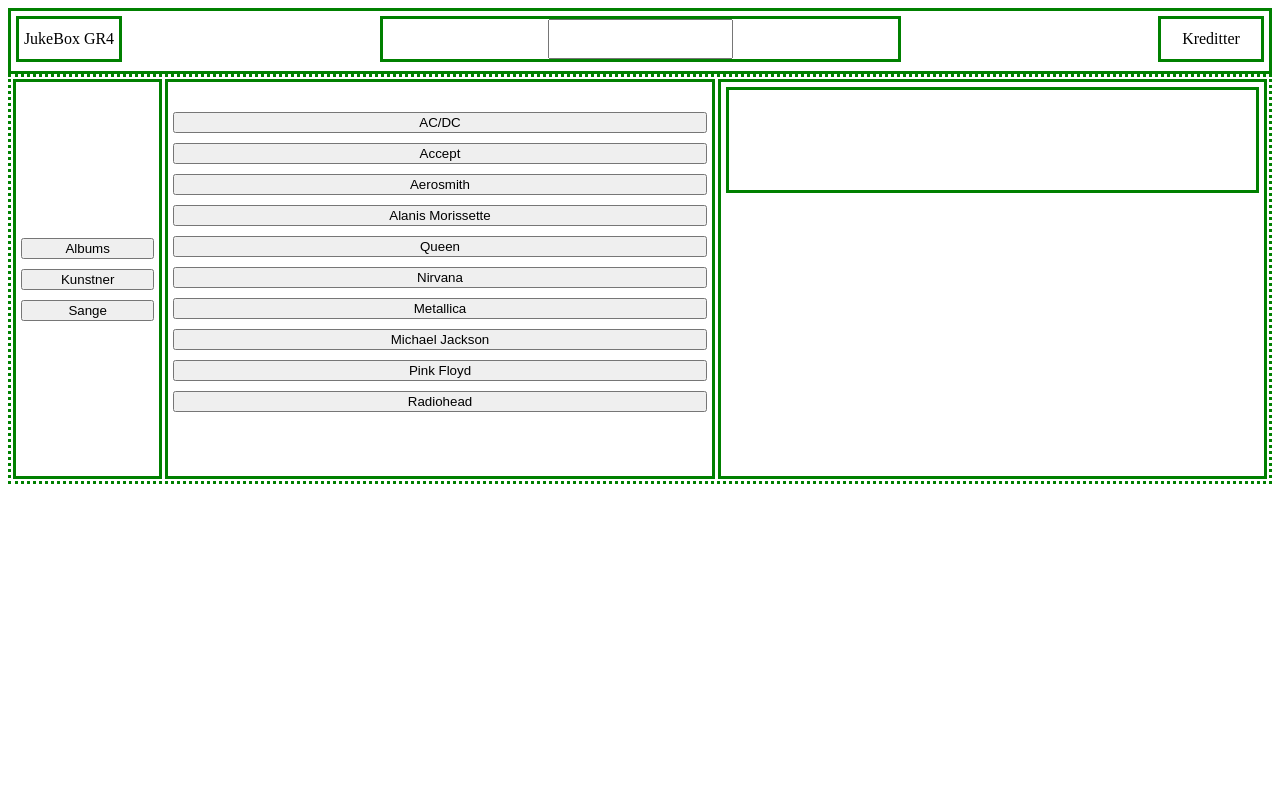
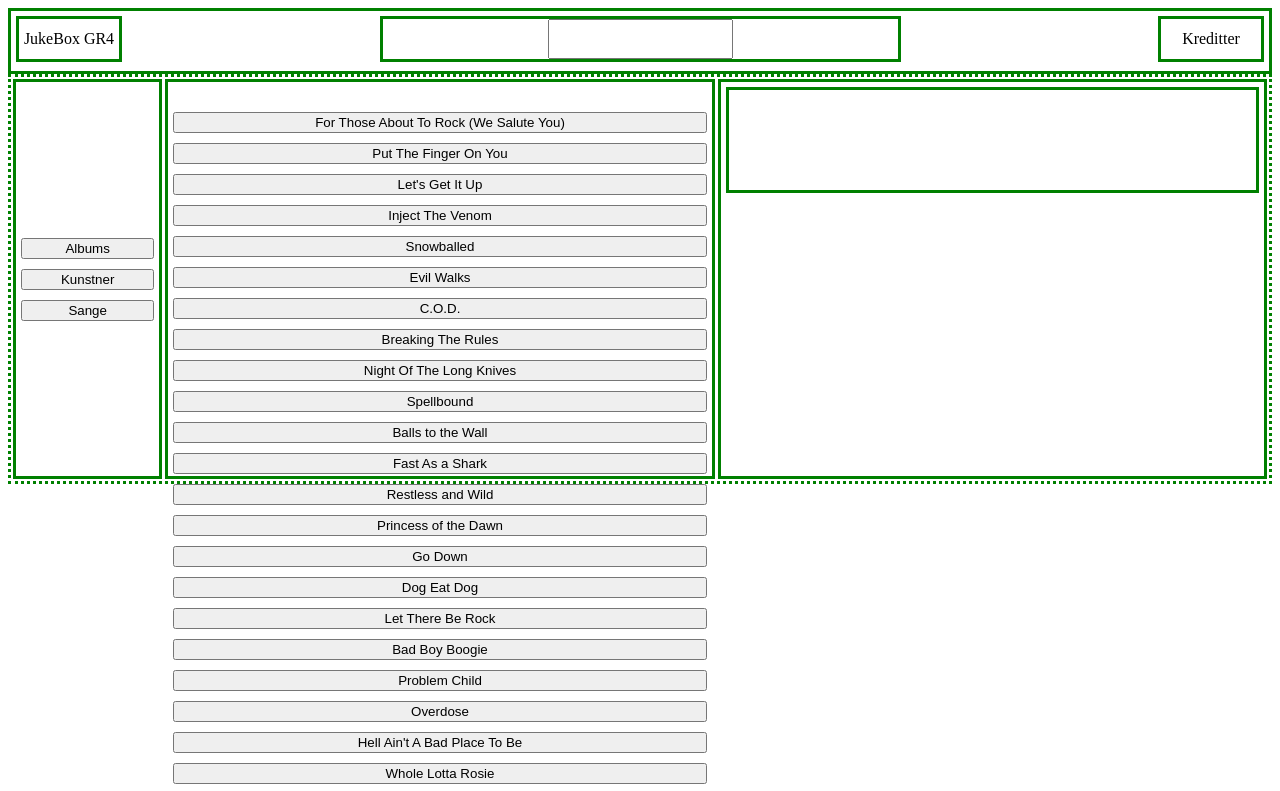
Before and after one commit to shanjeeft/Prototype_1, a plain HTML site: page Frontend/W3S_1.html in a window 1280 px wide. Both pictures are taken after a click on the button "Sange". Shown: the top 791 px of the page. Drawn offline with Linux system fonts and the light colour scheme.

Commit message:
ST func 20

```diff
--- a/Frontend/W3S_1.html
+++ b/Frontend/W3S_1.html
@@ -79,9 +79,18 @@
 
 
 //Shanjeeeef
-async function hentSange() {
-  const sange = fetch("../db/sange.json")
+async function hentSange(limit) {
+  const svarSange = await fetch("../db/sange.json");
+  const sange = await svarSange.json();
 
+  const liste = document.getElementById("liste");
+  console.log(sange);
+  liste.innerText = "" ;
+  for (const sang of sange){
+    const knap = document.createElement("button");
+    knap.textContent = sang.title ;
+    liste.appendChild(knap);
+  }
 
 }
 
```
